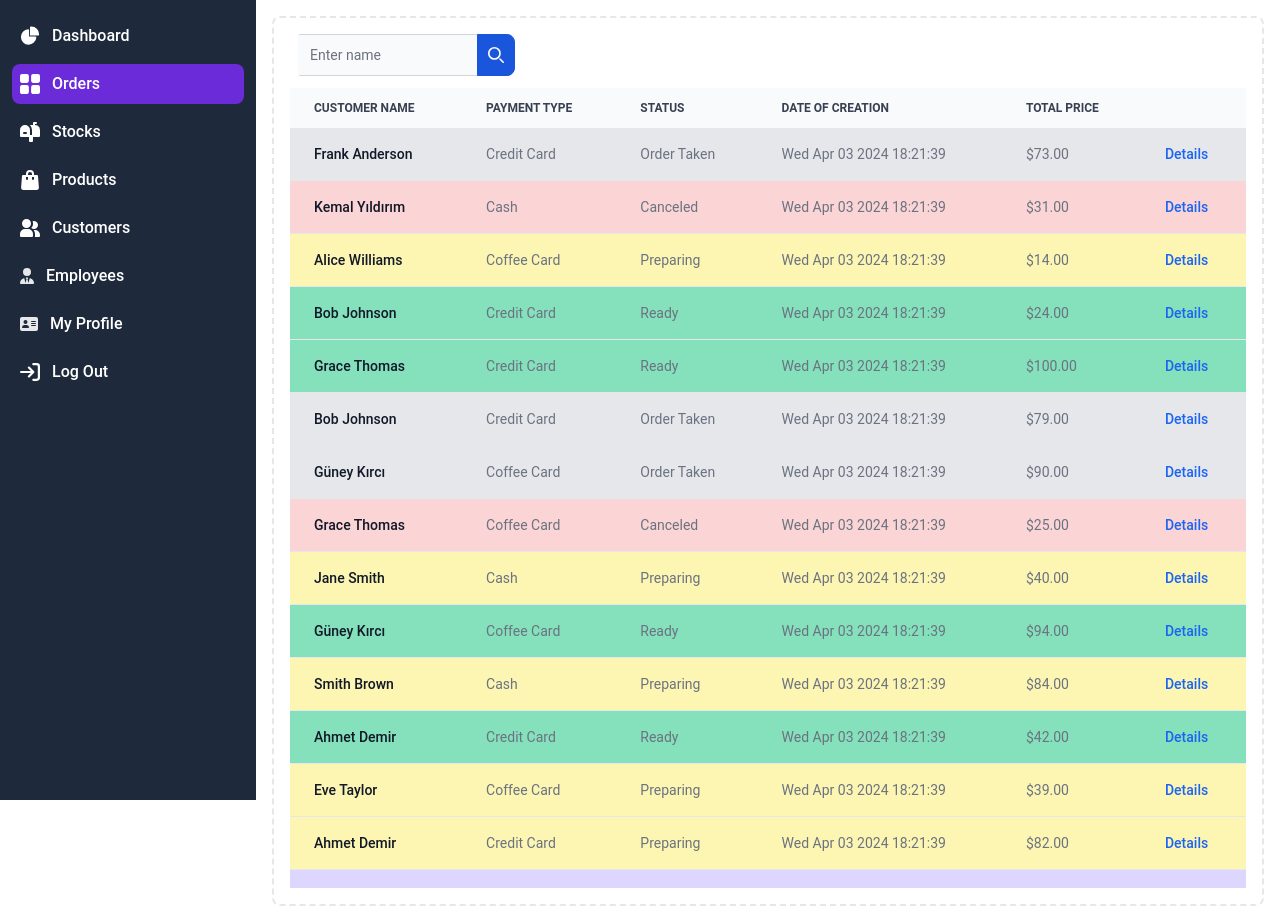
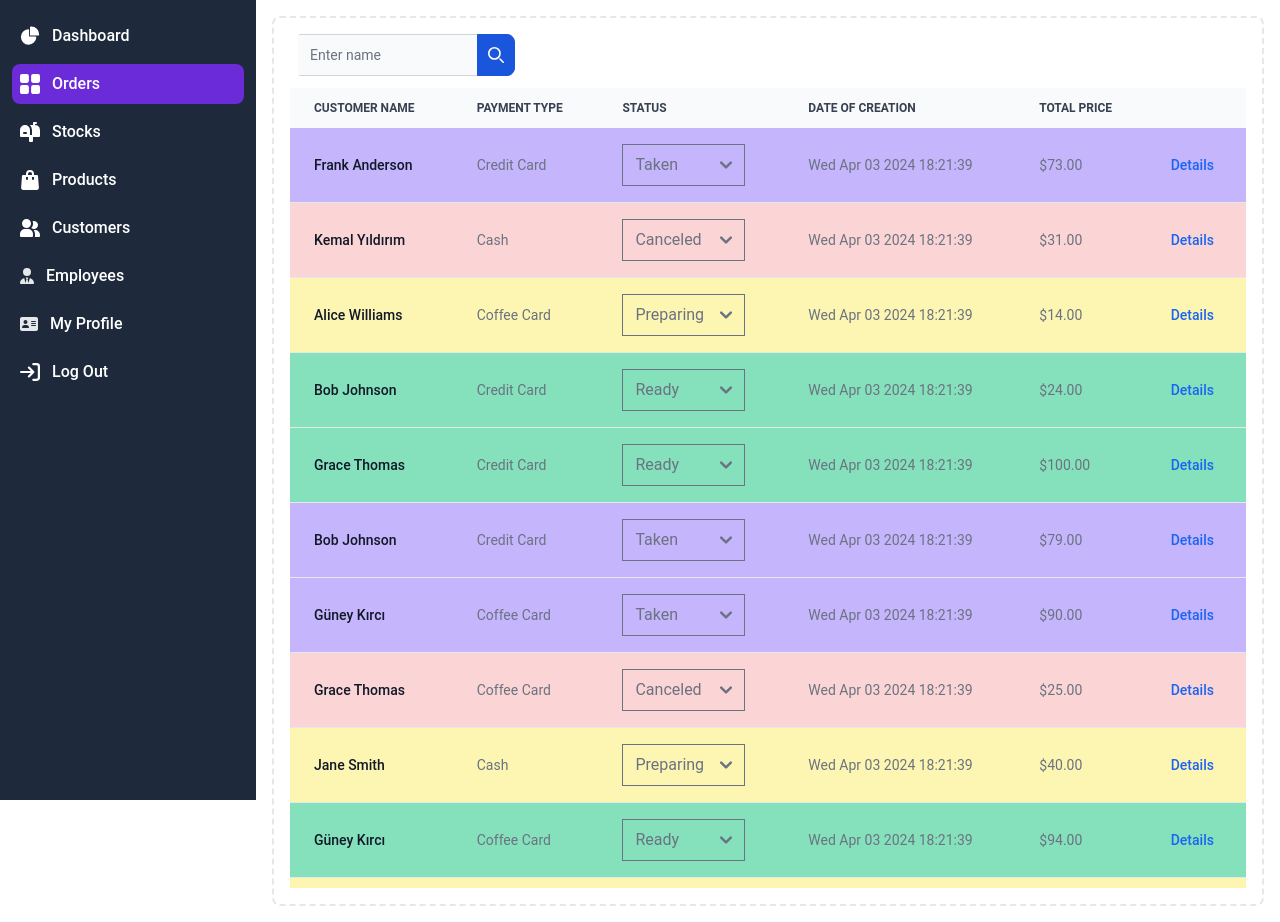
Before and after one commit to Nosver/CafeManagement, a React (Vite) app in the folder frontend/: page /orders in a window 1280 px wide. Built offline with nearby package versions, Linux system fonts and the light colour scheme.

Commit message:
Order Status Dropdown is added
A dropdown to change status of orders is added to the ERP side, Orders page.

```diff
--- a/frontend/package.json
+++ b/frontend/package.json
@@ -39,6 +39,7 @@
     "react-quill": "^2.0.0",
     "react-router-dom": "^6.22.3",
     "react-toastify": "^10.0.5",
+    "styled-components": "^6.1.8",
     "swiper": "^11.1.0"
   },
   "devDependencies": {
--- a/frontend/src/components/personel/OrderEditPopup.jsx
+++ b/frontend/src/components/personel/OrderEditPopup.jsx
@@ -1,11 +1,11 @@
-import React from 'react';
+import React, { useState } from 'react';
 import { Button } from "flowbite-react";
 
 export const OrderEditPopup = ({orderItems, orderStatus, orderTotalPrice, closePopup}) => {
 
     return (
         <div className="fixed top-0 left-0 right-0 bottom-0 w-full h-full flex items-center justify-center bg-gray-800 bg-opacity-75 z-50 ">
-            <div className="bg-white rounded-lg p-4 w-4/6 h-4/6 overflow-y-auto">
+            <div className="bg-white rounded-lg p-4 w-4/6 h-6/6 overflow-y-auto">
                 <div className="flex items-center justify-between p-4 md:p-5 border-b rounded-t dark:border-gray-600">
                     <h3 className="text-lg font-semibold text-gray-900 dark:text-white">
                         Order Details
--- a/frontend/src/pages/Personel/Orders.jsx
+++ b/frontend/src/pages/Personel/Orders.jsx
@@ -5,14 +5,21 @@ import { SearchBar } from '../../components/personel/SearchBar';
 import faker from 'faker';
 import { OrderDetailsPopup } from '../../components/OrderDetailsPopup';
 import { OrderEditPopup } from '../../components/personel/OrderEditPopup';
+import styled from 'styled-components';
 
 
+const StyledSelect = styled.select`
+  appearance: none;
+  background: none;
+  borders: none;
+`;
+
 const OrderStatus = {
+    FULFILLED: 'Fulfilled',
+    PREPARING: 'Preparing',
     READY: 'Ready',
-    PREPARING: 'Preparing',
-    SERVED: 'Served',
     CANCELED: 'Canceled',
-    ORDER_TAKEN: 'Order Taken',
+    TAKEN: 'Taken',
 };
 
 const Category = {
@@ -73,7 +80,7 @@ class Order {
     static generateRandomOrder() {
         const id = Math.random().toString(36).substring(7);
         const customers = ['Kemal Yıldırım', 'Doğukan Yılmaz', 'Masis Aramyan', 'Güney Kırcı', 'Ahmet Demir', 'John Doe', 'Jane Smith', 'Doe Johnson', 'Smith Brown', 'Alice Williams', 'Bob Johnson', 'Charlie Davis', 'David Wilson', 'Eve Taylor', 'Frank Anderson', 'Grace Thomas', 'Heidi Jackson'];
-        const statuses = [OrderStatus.READY, OrderStatus.PREPARING, OrderStatus.SERVED, OrderStatus.CANCELED, OrderStatus.ORDER_TAKEN];
+        const statuses = [OrderStatus.READY, OrderStatus.PREPARING, OrderStatus.FULFILLED, OrderStatus.CANCELED, OrderStatus.TAKEN];
         const payment_types = [PaymentType.CASH, PaymentType.CREDIT_CARD, PaymentType.COFFE_CARD];
         const randomPaymentType = payment_types[Math.floor(Math.random() * payment_types.length)];
         const randomCustomer = customers[Math.floor(Math.random() * customers.length)];
@@ -201,9 +208,9 @@ export const Orders = () => {
                                                 class={`
                                         ${orderA.status === OrderStatus.READY ? 'bg-green-300' :
                                                         orderA.status === OrderStatus.PREPARING ? 'bg-yellow-100' :
-                                                            orderA.status === OrderStatus.DELIVERED ? 'bg-purple-200' :
+                                                            orderA.status === OrderStatus.FULFILLED ? 'bg-purple-200' :
                                                                 orderA.status === OrderStatus.CANCELED ? 'bg-red-200' :
-                                                                    orderA.status === OrderStatus.SERVED ? 'bg-violet-200' :
+                                                                    orderA.status === OrderStatus.TAKEN ? 'bg-violet-300' :
                                                                         'bg-gray-200'} border-b dark:bg-gray-800 dark:border-black-700 hover:bg-white dark:hover:bg-gray-600 }`}>
                                                 <th scope="row" class="px-6 py-4 font-medium text-gray-900 whitespace-nowrap dark:text-white">
                                                     {orderA.customer}
@@ -212,7 +219,17 @@ export const Orders = () => {
                                                     {orderA.payment_type.toString()}
                                                 </td>
                                                 <td class="px-6 py-4">
-                                                    {orderA.status.toString()}
+
+                                                <div>
+                                                    <StyledSelect value={orderA.status}>
+                                                        <option value="Taken">Taken</option>
+                                                        <option value="Preparing">Preparing</option>
+                                                        <option value="Ready">Ready</option>
+                                                        <option value="Fulfilled">Fulfilled</option>
+                                                        <option value="Canceled">Canceled</option>
+                                                    </StyledSelect>
+                                                </div>
+
                                                 </td>
                                                 <td class="px-6 py-4">
                                                     {new Date(orderA.date).toString().substring(0, 24)}
```
Also changed, not shown: 1 other file (tests, documents, lock files or other folders).
